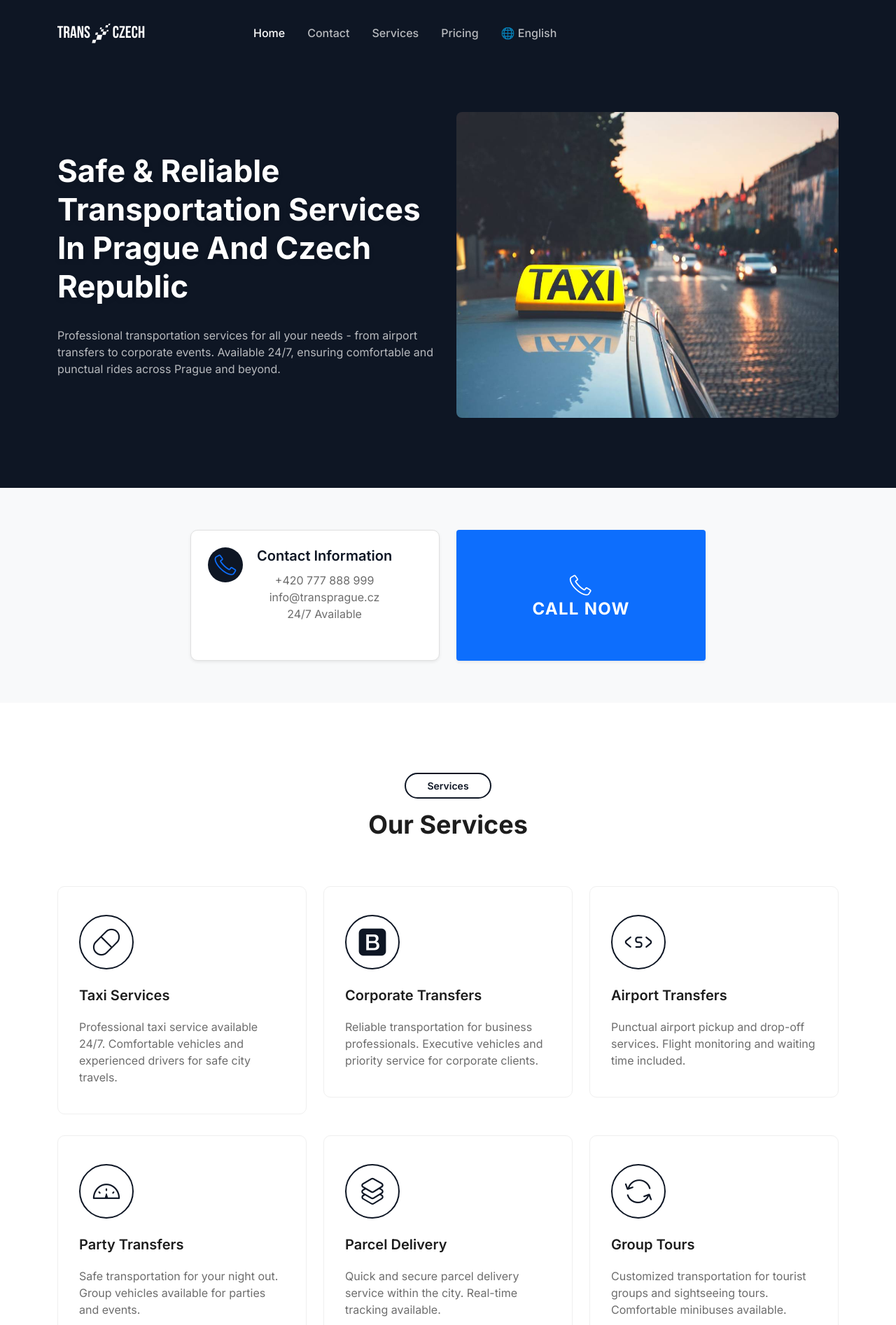
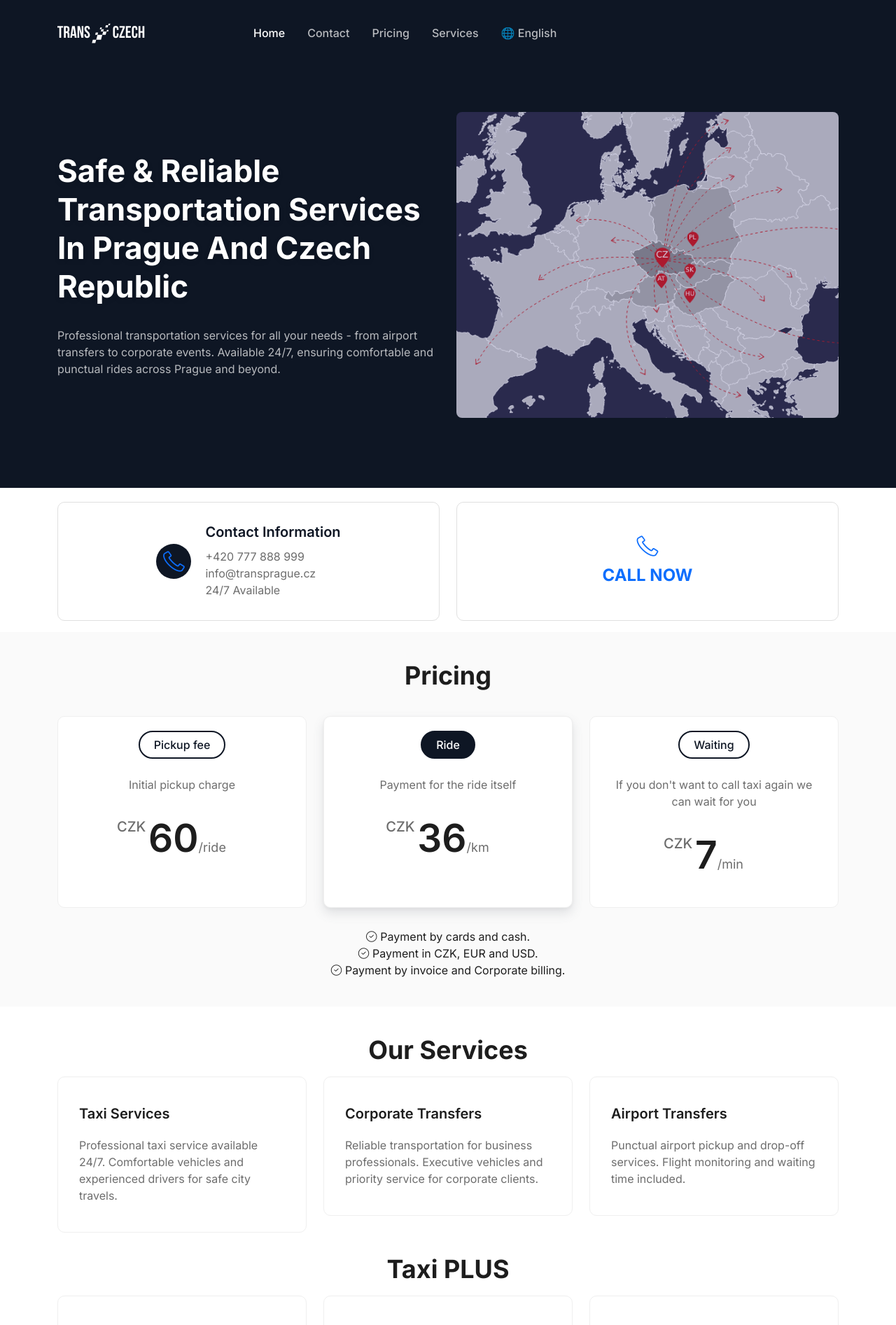
Before and after one commit to ABeGood/transfer, a Flask app: page / in a window 1280 px wide. Shown: the top 1893 px of the page at 70% size. Run offline with Flask 3, Linux system fonts and the light colour scheme; some libraries are stand-ins or nearby versions.

Commit message:
Main changes

```diff
--- a/template/assets/css/style.css
+++ b/template/assets/css/style.css
@@ -330,18 +330,18 @@ p {
   text-align: center;
   max-width: 550px;
   margin: auto;
-  margin-bottom: 50px;
+  margin-bottom: 0;
   position: relative;
   z-index: 5;
 }
 @media only screen and (min-width: 768px) and (max-width: 991px) {
   .section-title-five {
-    margin-bottom: 45px;
+    margin-bottom: 0;
   }
 }
 @media (max-width: 767px) {
   .section-title-five {
-    margin-bottom: 35px;
+    margin-bottom: 0;
   }
 }
 .section-title-five h6 {
@@ -1152,16 +1152,20 @@ p {
   services css
 ===========================*/
 .services-eight {
-  padding: 100px 0;
-}
+  padding-top: 300px;
+  padding: 40px;
+}
+
+
+
 @media only screen and (min-width: 768px) and (max-width: 991px) {
   .services-eight {
-    padding: 80px 0 50px 0;
+    padding: 30px;
   }
 }
 @media (max-width: 767px) {
   .services-eight {
-    padding: 60px 0 30px 0;
+    padding: 30px;
   }
 }
 .services-eight .single-services {
@@ -1313,26 +1317,41 @@ p {
 
 /*===== PRICING THIRTEEN =====*/
 .pricing-fourteen {
-  padding: 100px 0;
+  padding: 40px 0;
   background-color: var(--light-3);
 }
+
+.pricing-fourteen .row {
+  display: flex;
+  flex-wrap: wrap;
+}
+
+.pricing-fourteen .col-lg-4 {
+  display: flex;
+  padding-bottom: 25px;
+}
+
 @media only screen and (min-width: 768px) and (max-width: 991px) {
   .pricing-fourteen {
-    padding: 80px;
+    padding: 30px;
   }
 }
 @media (max-width: 767px) {
   .pricing-fourteen {
-    padding: 60px 0;
+    padding: 30px 0;
   }
 }
 .pricing-style-fourteen {
+  width: 100%;
+  /* This ensures the card takes full width of its column */
+  height: 100%;
+  /* This makes all cards same height */
   border: 1px solid var(--light-1);
   border-radius: 10px;
-  margin-top: 30px;
+  margin-top: 20px;
   background-color: var(--white);
   transition: all 0.4s ease;
-  padding: 50px 35px;
+  padding: 20px 35px;
   text-align: center;
   z-index: 0;
 }
@@ -1371,11 +1390,11 @@ p {
   font-size: 55px;
 }
 .pricing-style-fourteen .currency {
-  font-weight: 400;
+  font-weight: 500;
   color: var(--dark-3);
   font-size: 20px;
   position: absolute;
-  left: 0;
+  left: -30px;
   top: 6px;
 }
 .pricing-style-fourteen .duration {
@@ -1390,10 +1409,13 @@ p {
   margin-bottom: 40px;
 }
 .pricing-style-fourteen .table-list li {
+  display: flex;
+  align-items: center;
+  justify-content: center;
+  gap: 8px;
   position: relative;
   margin-bottom: 10px;
   color: var(--dark-3);
-  text-align: left;
 }
 .pricing-style-fourteen .table-list li:last-child {
   margin: 0;
@@ -1623,16 +1645,16 @@ p {
 .contact-section {
   position: relative;
   z-index: 3;
-  padding-top: 100px;
+  padding-top: 20px;
 }
 @media only screen and (min-width: 768px) and (max-width: 991px) {
   .contact-section {
-    padding-top: 80px;
+    padding-top: 10px;
   }
 }
 @media (max-width: 767px) {
   .contact-section {
-    padding-top: 60px;
+    padding-top: 10px;
   }
 }
 .contact-section .contact-item-wrapper .contact-item {
@@ -1640,13 +1662,13 @@ p {
   border: 1px solid var(--gray-4);
   border-radius: 10px;
   background: var(--white);
-  margin-bottom: 30px;
-  padding: 20px 30px;
-  -webkit-transition: all 0.3s ease-out 0s;
-  -moz-transition: all 0.3s ease-out 0s;
-  -ms-transition: all 0.3s ease-out 0s;
-  -o-transition: all 0.3s ease-out 0s;
-  transition: all 0.3s ease-out 0s;
+  margin-bottom: 10px;
+  padding: 20px;
+  min-height: 160px;
+  /* Add minimum height */
+  overflow: hidden;
+  justify-content: center;
+  align-items: center;
 }
 .contact-section .contact-item-wrapper .contact-item:hover {
   box-shadow: var(--shadow-4);
@@ -1654,20 +1676,24 @@ p {
 @media only screen and (min-width: 1200px) and (max-width: 1399px) {
   .contact-section .contact-item-wrapper .contact-item {
     padding: 20px;
+    justify-content: center;
   }
 }
 @media only screen and (min-width: 768px) and (max-width: 991px) {
   .contact-section .contact-item-wrapper .contact-item {
-    flex-direction: column;
+    padding: 20px;
+    justify-content: center;
   }
 }
 @media (max-width: 767px) {
   .contact-section .contact-item-wrapper .contact-item {
-    flex-direction: column;
+    padding: 20px;
+    justify-content: center;
   }
 }
 .contact-section .contact-item-wrapper .contact-item .contact-icon {
   display: flex;
+  flex-shrink: 0;
   justify-content: center;
   align-items: center;
   font-size: 22px;
@@ -1692,14 +1718,12 @@ p {
 }
 @media only screen and (min-width: 768px) and (max-width: 991px) {
   .contact-section .contact-item-wrapper .contact-item .contact-content {
-    margin-left: 0px;
-    margin-top: 20px;
+    margin-left: 20px;
   }
 }
 @media (max-width: 767px) {
   .contact-section .contact-item-wrapper .contact-item .contact-content {
-    margin-left: 0px;
-    margin-top: 20px;
+    margin-left: 20px;
   }
 }
 .contact-section .contact-item-wrapper .contact-item .contact-content h4 {
--- a/template/index.html
+++ b/template/index.html
@@ -55,10 +55,10 @@
                   <a class="page-scroll" href="#contact">Contact</a>
                 </li>
                 <li class="nav-item">
-                  <a class="page-scroll" href="#services">Services</a>
+                  <a class="page-scroll" href="#pricing">Pricing</a>
                 </li>
                 <li class="nav-item">
-                  <a class="page-scroll" href="#pricing">Pricing</a>
+                  <a class="page-scroll" href="#services">Services</a>
                 </li>
                 <li id="language-switcher-container"></li>
               </ul>
@@ -87,7 +87,7 @@
         </div>
         <div class="col-lg-6 col-md-12 col-12">
           <div class="header-image">
-            <img src="assets/images/header/hero-image.jpg" alt="#" />
+            <img src="assets/images/header/hero-image.png" alt="#" />
           </div>
         </div>
       </div>
@@ -102,13 +102,11 @@
     <div class="row justify-content-center">
       <div class="col-12">
         <div class="contact-item-wrapper">
-          <div class="row justify-content-center">
-            <div class="col-12 col-lg-8">
           <div class="row align-items-stretch">
             <!-- Contact Info Card -->
-                <div class="col-12 col-md-6 mb-4 mb-md-0">
-                  <div class="contact-item text-center p-4 h-100 bg-white rounded-lg shadow-sm position-relative">
-                    <div class="contact-icon mb-3">
+            <div class="col-12 col-md-6 mb-3">
+              <div class="contact-item d-flex h-100">
+                <div class="contact-icon">
                   <i class="lni lni-phone text-primary" style="font-size: 2rem;"></i>
                 </div>
                 <div class="contact-content">
@@ -117,24 +115,17 @@
                   <p>info@transprague.cz</p>
                   <p>24/7 Available</p>
                 </div>
-                    <!-- Copy Button positioned at bottom-right of contact card -->
-                    <!-- <button onclick="copyPhoneNumber()" class="btn btn-light position-absolute"
-                      style="bottom: 0.5rem; right: 0.5rem;">
-                      <i class="lni lni-copy"></i>
-                    </button> -->
               </div>
             </div>
 
             <!-- Call Now Button -->
-                <div class="col-12 col-md-6">
-                  <div class="h-100">
+            <div class="col-12 col-md-6 mb-3">
+              <div class="contact-item h-100">
                 <a href="tel:+420777888999"
-                      class="btn btn-primary d-flex flex-column align-items-center justify-content-center h-100 rounded-lg shadow-sm">
-                      <i class="lni lni-phone mb-2" style="font-size: 2rem;"></i>
-                      <span class="fs-4">Call Now</span>
+                  class="d-flex flex-column align-items-center justify-content-center h-100 w-100 text-decoration-none">
+                  <i class="lni lni-phone mb-2 text-primary" style="font-size: 2rem;"></i>
+                  <span class="fs-4 text-primary fw-bold">CALL NOW</span>
                 </a>
-                  </div>
-                </div>
               </div>
             </div>
           </div>
@@ -162,26 +153,83 @@
 </script> -->
   <!-- ========================= contact-section end ========================= -->
 
-  <style>
-    .contact-section {
-      padding: 60px 0;
-      background-color: #f8f9fa;
-    }
 
-    .contact-item {
-      transition: transform 0.3s ease;
-    }
+  <!-- Start Pricing  Area -->
+  <section id="pricing" class="pricing-area pricing-fourteen">
+    <!--======  Start Section Title Five ======-->
+    <div class="section-title-five">
+      <div class="container">
+        <div class="row">
+          <div class="col-12">
+            <div class="content">
+              <h2 class="fw-bold">Pricing</h2>
+            </div>
+          </div>
+        </div>
+        <!-- row -->
+      </div>
+      <!-- container -->
+    </div>
+    <!--======  End Section Title Five ======-->
+    <div class="container">
+      <div class="row">
+        <div class="col-lg-4 col-md-6 col-12">
+          <div class="pricing-style-fourteen">
+            <div class="table-head">
+              <h6 class="title">Pickup fee</h6>
+              <p>Initial pickup charge</p>
+              <div class="price">
+                <h2 class="amount">
+                  <span class="currency">CZK</span>60<span class="duration">/ride </span>
+                </h2>
+              </div>
+            </div>
+          </div>
+        </div>
+        <div class="col-lg-4 col-md-6 col-12">
+          <div class="pricing-style-fourteen middle">
+            <div class="table-head">
+              <h6 class="title">Ride</h6>
+              <p>Payment for the ride itself</p>
+              <div class="price">
+                <h2 class="amount">
+                  <span class="currency">CZK</span>36<span class="duration">/km </span>
+                </h2>
+              </div>
+            </div>
+          </div>
+        </div>
+        <div class="col-lg-4 col-md-6 col-12">
+          <div class="pricing-style-fourteen">
+            <div class="table-head">
+              <h6 class="title">Waiting</h6>
+              <p>If you don't want to call taxi again we can wait for you</p>
+              <div class="price">
+                <h2 class="amount">
+                  <span class="currency">CZK</span>7<span class="duration">/min </span>
+                </h2>
+              </div>
+            </div>
+          </div>
+        </div>
+      </div>
 
-    .contact-item:hover {
-      transform: translateY(-5px);
-    }
+      <!-- Centered list section -->
+      <div class="row justify-content-center mt-4">
+        <div class="col-12 col-md-8 col-lg-6">
+          <div class="table-content">
+            <ul class="table-list">
+              <li class="text-center"><i class="lni lni-checkmark-circle"></i> Payment by cards and cash.</li>
+              <li class="text-center"><i class="lni lni-checkmark-circle"></i> Payment in CZK, EUR and USD.</li>
+              <li class="text-center"><i class="lni lni-checkmark-circle"></i> Payment by invoice and Corporate billing.</li>
+            </ul>
+          </div>
+        </div>
+      </div>
+    </div>
+  </section>
+  <!--/ End Pricing  Area -->
 
-    @media (max-width: 768px) {
-      .contact-item {
-        margin-bottom: 20px;
-      }
-    }
-  </style>
 
   <!-- ===== service-area start ===== -->
   <section id="services" class="services-area services-eight">
@@ -191,7 +239,6 @@
         <div class="row">
           <div class="col-12">
             <div class="content">
-              <h6>Services</h6>
               <h2 class="fw-bold">Our Services</h2>
             </div>
           </div>
@@ -205,9 +252,6 @@
       <div class="row">
         <div class="col-lg-4 col-md-6">
           <div class="single-services">
-            <div class="service-icon">
-              <i class="lni lni-capsule"></i>
-            </div>
             <div class="service-content">
               <h4>Taxi Services</h4>
               <p>
@@ -218,9 +262,6 @@
         </div>
         <div class="col-lg-4 col-md-6">
           <div class="single-services">
-            <div class="service-icon">
-              <i class="lni lni-bootstrap"></i>
-            </div>
             <div class="service-content">
               <h4>Corporate Transfers</h4>
               <p>
@@ -231,9 +272,6 @@
         </div>
         <div class="col-lg-4 col-md-6">
           <div class="single-services">
-            <div class="service-icon">
-              <i class="lni lni-shortcode"></i>
-            </div>
             <div class="service-content">
               <h4>Airport Transfers</h4>
               <p>
@@ -242,11 +280,47 @@
             </div>
           </div>
         </div>
+      </div>
+    </div>
+
+    <div class="section-title-five">
+      <div class="container">
+        <div class="row">
+          <div class="col-12">
+            <div class="content">
+              <h2 class="fw-bold">Taxi PLUS</h2>
+            </div>
+          </div>
+        </div>
+        <!-- row -->
+      </div>
+      <!-- container -->
+    </div>
+
+    <div class="container">
+      <div class="row">
         <div class="col-lg-4 col-md-6">
           <div class="single-services">
-            <div class="service-icon">
-              <i class="lni lni-dashboard"></i>
+            <div class="service-content">
+              <h4>Parcel Delivery</h4>
+              <p>
+                Quick and secure parcel delivery service within the city.
+              </p>
             </div>
+          </div>
+        </div>
+        <div class="col-lg-4 col-md-6">
+          <div class="single-services">
+            <div class="service-content">
+              <h4>Group Tours</h4>
+              <p>
+                Customized transportation for tourist groups and sightseeing tours.
+              </p>
+            </div>
+          </div>
+        </div>
+        <div class="col-lg-4 col-md-6">
+          <div class="single-services">
             <div class="service-content">
               <h4>Party Transfers</h4>
               <p>
@@ -257,26 +331,53 @@
         </div>
         <div class="col-lg-4 col-md-6">
           <div class="single-services">
-            <div class="service-icon">
-              <i class="lni lni-layers"></i>
-            </div>
             <div class="service-content">
-              <h4>Parcel Delivery</h4>
+              <h4>Fuel delivery</h4>
               <p>
-                Quick and secure parcel delivery service within the city. Real-time tracking available.
+                Ran out of fuel? We'll deliver fuel to your location quickly. Available 24/7 throughout Prague and surrounding areas.
               </p>
             </div>
           </div>
         </div>
         <div class="col-lg-4 col-md-6">
           <div class="single-services">
-            <div class="service-icon">
-              <i class="lni lni-reload"></i>
+            <div class="service-content">
+              <h4>Flat tire fix</h4>
+              <p>
+                Professional tire change service at your location. We'll replace your flat tire with a spare or help you get to a repair
+                shop.
+              </p>
             </div>
+          </div>
+        </div>
+        <div class="col-lg-4 col-md-6">
+          <div class="single-services">
             <div class="service-content">
-              <h4>Group Tours</h4>
+              <h4>Emergency towing</h4>
               <p>
-                Customized transportation for tourist groups and sightseeing tours. Comfortable minibuses available.
+                Fast and reliable towing service for broken down vehicles. Professional equipment and experienced operators available
+                24/7.
+              </p>
+            </div>
+          </div>
+        </div>
+        <div class="col-lg-4 col-md-6">
+          <div class="single-services">
+            <div class="service-content">
+              <h4>Jump start assistance</h4>
+              <p>
+                Quick help for dead car batteries. Our team will arrive with professional jump start equipment to get you back on the
+                road.
+              </p>
+            </div>
+          </div>
+        </div>
+        <div class="col-lg-4 col-md-6">
+          <div class="single-services">
+            <div class="service-content">
+              <h4>Medicine delivery</h4>
+              <p>
+                Urgent medicine delivery service from pharmacies to your location. Fast, reliable and handled with care.
               </p>
             </div>
           </div>
@@ -285,150 +386,6 @@
     </div>
   </section>
   <!-- ===== service-area end ===== -->
-
-
-  <!-- Start Pricing  Area -->
-  <section id="pricing" class="pricing-area pricing-fourteen">
-    <!--======  Start Section Title Five ======-->
-    <div class="section-title-five">
-      <div class="container">
-        <div class="row">
-          <div class="col-12">
-            <div class="content">
-              <h6>Pricing</h6>
-              <h2 class="fw-bold">Pricing & Plans</h2>
-            </div>
-          </div>
-        </div>
-        <!-- row -->
-      </div>
-      <!-- container -->
-    </div>
-    <!--======  End Section Title Five ======-->
-    <div class="container">
-      <div class="row">
-        <div class="col-lg-4 col-md-6 col-12">
-          <div class="pricing-style-fourteen">
-            <div class="table-head">
-              <h6 class="title">Standard</h6>
-              <p>Perfect for occasional rides around the city</p>
-              <div class="price">
-                <h2 class="amount">
-                  <span class="currency">€</span>25<span class="duration">/ride </span>
-                </h2>
-              </div>
-            </div>
-
-            <!-- <div class="table-content">
-              <ul class="table-list">
-                <li> <i class="lni lni-checkmark-circle"></i> Cras justo odio.</li>
-                <li> <i class="lni lni-checkmark-circle"></i> Dapibus ac facilisis in.</li>
-                <li> <i class="lni lni-checkmark-circle deactive"></i> Morbi leo risus.</li>
-                <li> <i class="lni lni-checkmark-circle deactive"></i> Excepteur sint occaecat velit.</li>
-              </ul>
-            </div> -->
-          </div>
-        </div>
-        <div class="col-lg-4 col-md-6 col-12">
-          <div class="pricing-style-fourteen middle">
-            <div class="table-head">
-              <h6 class="title">Business</h6>
-              <p>Ideal for corporate clients and business travels</p>
-              <div class="price">
-                <h2 class="amount">
-                  <span class="currency">€</span>45<span class="duration">/ride </span>
-                </h2>
-              </div>
-            </div>
-
-            <!-- <div class="table-content">
-              <ul class="table-list">
-                <li> <i class="lni lni-checkmark-circle"></i> Cras justo odio.</li>
-                <li> <i class="lni lni-checkmark-circle"></i> Dapibus ac facilisis in.</li>
-                <li> <i class="lni lni-checkmark-circle"></i> Morbi leo risus.</li>
-                <li> <i class="lni lni-checkmark-circle deactive"></i> Excepteur sint occaecat velit.</li>
-              </ul>
-            </div> -->
-          </div>
-        </div>
-        <div class="col-lg-4 col-md-6 col-12">
-          <div class="pricing-style-fourteen">
-            <div class="table-head">
-              <h6 class="title">VIP</h6>
-              <p>Luxury vehicles and premium service for special occasions</p>
-              <div class="price">
-                <h2 class="amount">
-                  <span class="currency">€</span>75<span class="duration">/ride </span>
-                </h2>
-              </div>
-            </div>
-
-            <!-- <div class="table-content">
-              <ul class="table-list">
-                <li> <i class="lni lni-checkmark-circle"></i> Cras justo odio.</li>
-                <li> <i class="lni lni-checkmark-circle"></i> Dapibus ac facilisis in.</li>
-                <li> <i class="lni lni-checkmark-circle"></i> Morbi leo risus.</li>
-                <li> <i class="lni lni-checkmark-circle"></i> Excepteur sint occaecat velit.</li>
-              </ul>
-            </div> -->
-          </div>
-        </div>
-      </div>
-    </div>
-  </section>
-  <!--/ End Pricing  Area -->
-
-
-  <!-- Start Brand Area -->
-  <div id="clients" class="brand-area section">
-    <!--======  Start Section Title Five ======-->
-    <div class="section-title-five">
-      <div class="container">
-        <div class="row">
-          <div class="col-12">
-            <div class="content">
-              <h6>Meet our Clients</h6>
-              <h2 class="fw-bold">Our Awesome Clients</h2>
-              <!-- <p>
-                There are many variations of passages of Lorem Ipsum available,
-                but the majority have suffered alteration in some form.
-              </p> -->
-            </div>
-          </div>
-        </div>
-        <!-- row -->
-      </div>
-      <!-- container -->
-    </div>
-    <!--======  End Section Title Five ======-->
-    <div class="container">
-      <div class="row">
-        <div class="col-lg-8 offset-lg-2 col-12">
-          <div class="clients-logos">
-            <div class="single-image">
-              <img src="assets/images/client-logo/graygrids.svg" alt="Brand Logo Images" />
-            </div>
-            <div class="single-image">
-              <img src="assets/images/client-logo/uideck.svg" alt="Brand Logo Images" />
-            </div>
-            <div class="single-image">
-              <img src="assets/images/client-logo/ayroui.svg" alt="Brand Logo Images" />
-            </div>
-            <div class="single-image">
-              <img src="assets/images/client-logo/lineicons.svg" alt="Brand Logo Images" />
-            </div>
-            <div class="single-image">
-              <img src="assets/images/client-logo/tailwindtemplates.svg" alt="Brand Logo Images" />
-            </div>
-            <div class="single-image">
-              <img src="assets/images/client-logo/ecomhtml.svg" alt="Brand Logo Images" />
-            </div>
-          </div>
-        </div>
-      </div>
-    </div>
-  </div>
-  <!-- End Brand Area -->
 
   <!-- Start Footer Area -->
   <footer class="footer-area footer-eleven">
@@ -443,9 +400,6 @@
                     <img src="{{ url_for('static', filename='images/logo.svg') }}" alt="#" class="img-fluid" />
                   </a>
                 </div>
-                <p>
-                  Making the world a better place.
-                </p>
               </div>
             </div>
           </div>
```
Also changed, not shown: template/assets/images/header/hero-image.jpg (deleted), template/assets/images/header/hero-image.png (added). Lines whose indentation alone changed are shown as unchanged.
